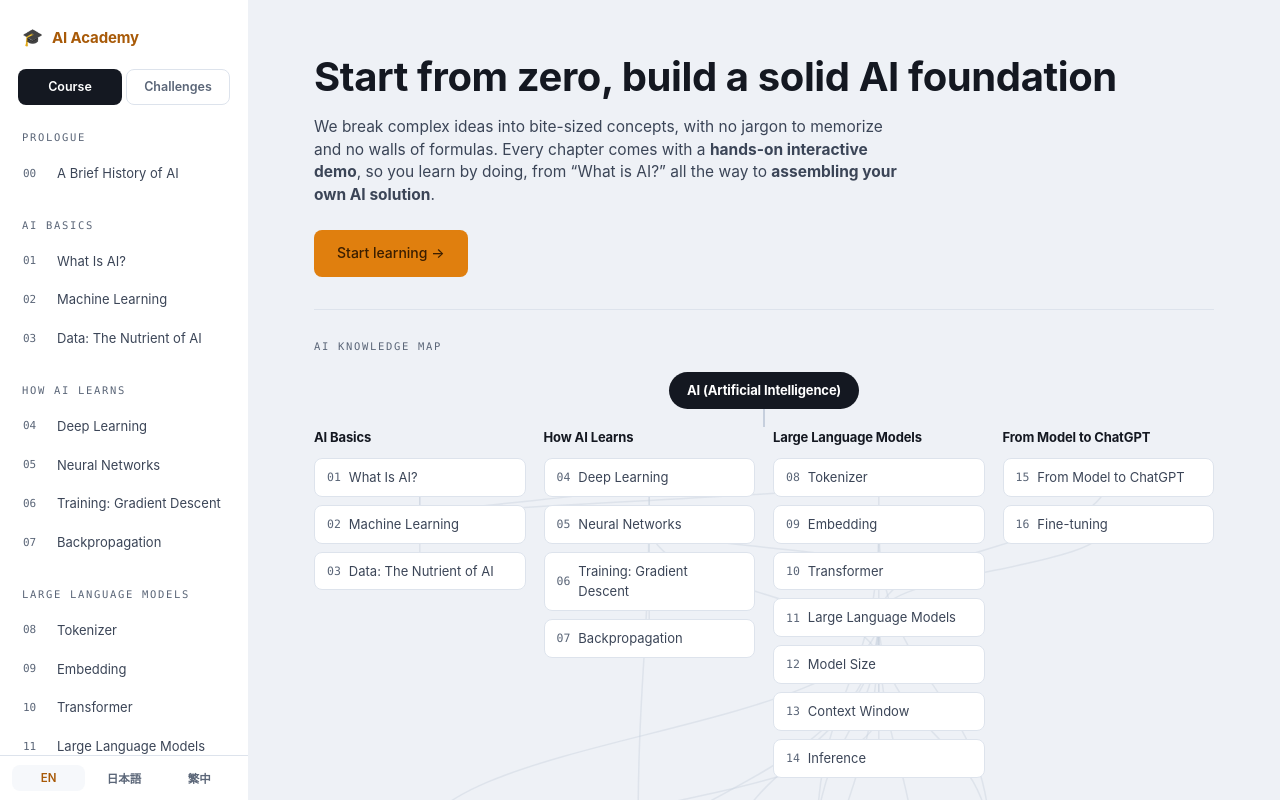
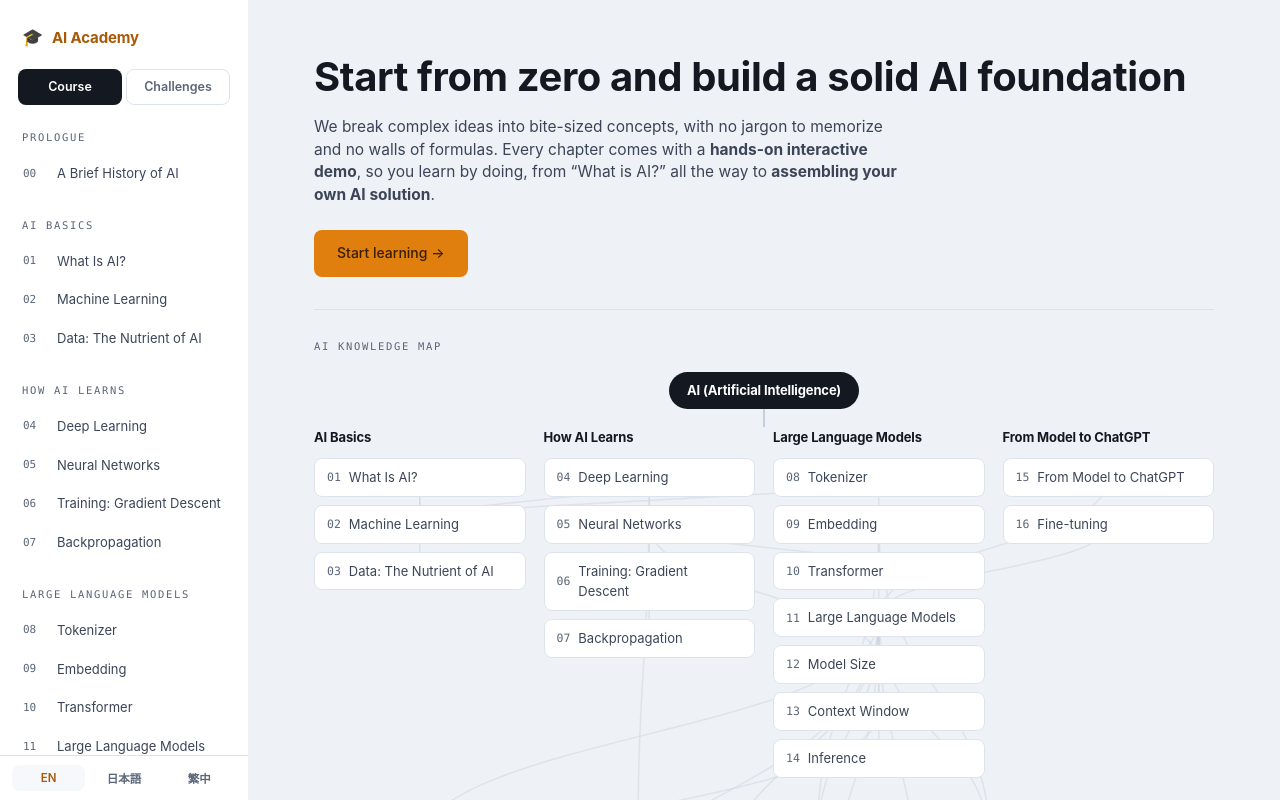
Before and after one commit to Liwei-Ji/awesome-ai-learning, a Svelte app: page / in a window 1280 px wide. Built offline with nearby package versions, Linux system fonts and the light colour scheme.

Commit message:
Fix some bugs

```diff
--- a/src/i18n/en.js
+++ b/src/i18n/en.js
@@ -12,7 +12,7 @@ export default {
     literacy: 'AI Literacy',
   },
   home: {
-    title: 'Start from zero, build a solid AI foundation',
+    title: 'Start from zero and build a solid AI foundation',
     lede: 'We break complex ideas into bite-sized concepts, with no jargon to memorize and no walls of formulas. Every chapter comes with a <b>hands-on interactive demo</b>, so you learn by doing, from “What is AI?” all the way to <b>assembling your own AI solution</b>.',
     start: 'Start learning →',
     mapTitle: 'AI Knowledge Map',
```
